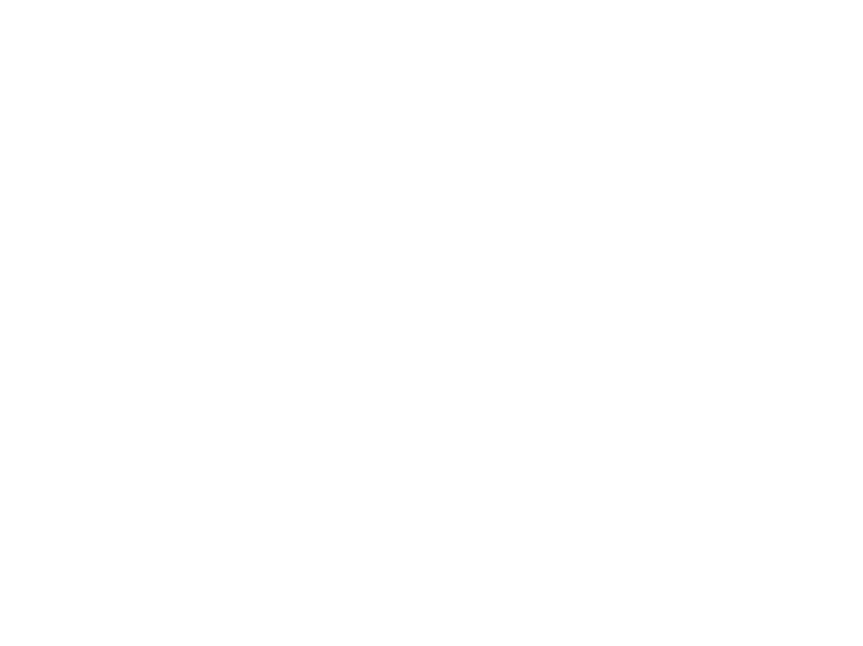
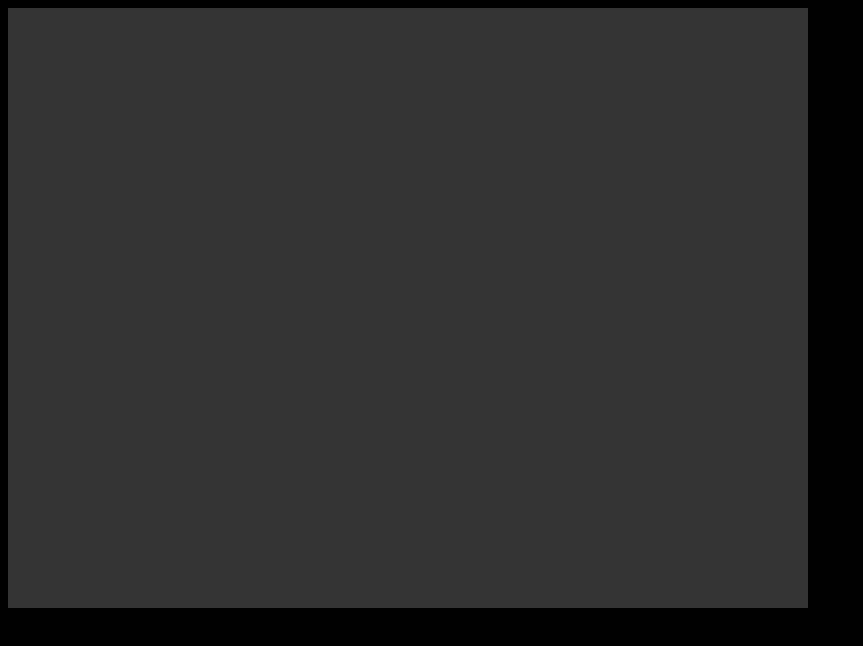
Before and after one commit to MicrotonalGrid/MicrotonalGrid, a plain HTML site: page index.html in a window 1280 px wide. Shown: the whole page, without its empty margins (0-863 px from the left). Drawn offline with Linux system fonts and the light colour scheme.

Commit message:
setting up basic file structure, creating canvas object with colours

```diff
--- /dev/null
+++ b/colours.css
@@ -0,0 +1,9 @@
+body
+{
+	background:#000000;
+}
+
+canvas
+{
+	background:#333333;
+}
--- a/index.html
+++ b/index.html
@@ -1 +1,10 @@
-<html></html>
+<html>
+	<head>
+		 <meta charset="UTF-8">
+		<link rel="stylesheet" type="text/css" href="colours.css" />
+	</head>
+	<body>
+		<canvas id="matrix" width ="800" height = "600"></canvas>
+		 <script src="main.js"></script>
+	</body>
+</html>
--- /dev/null
+++ b/main.js
@@ -0,0 +1,6 @@
+var AudioContext = window.AudioContext || window.webkitAudioContext;
+var audioCtx = new AudioContext();
+var osc = audioCtx.createOscillator();
+osc.start();
+
+osc.connect(audioCtx.destination);
```
